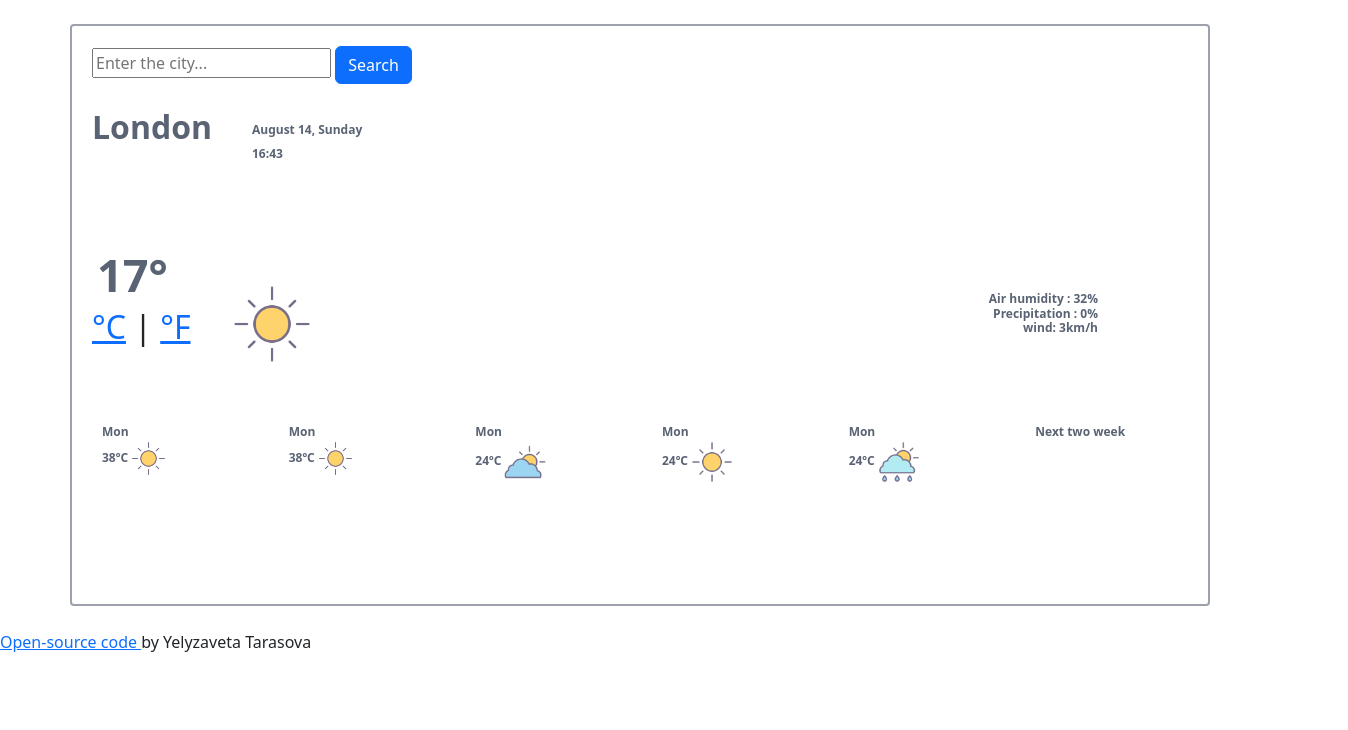
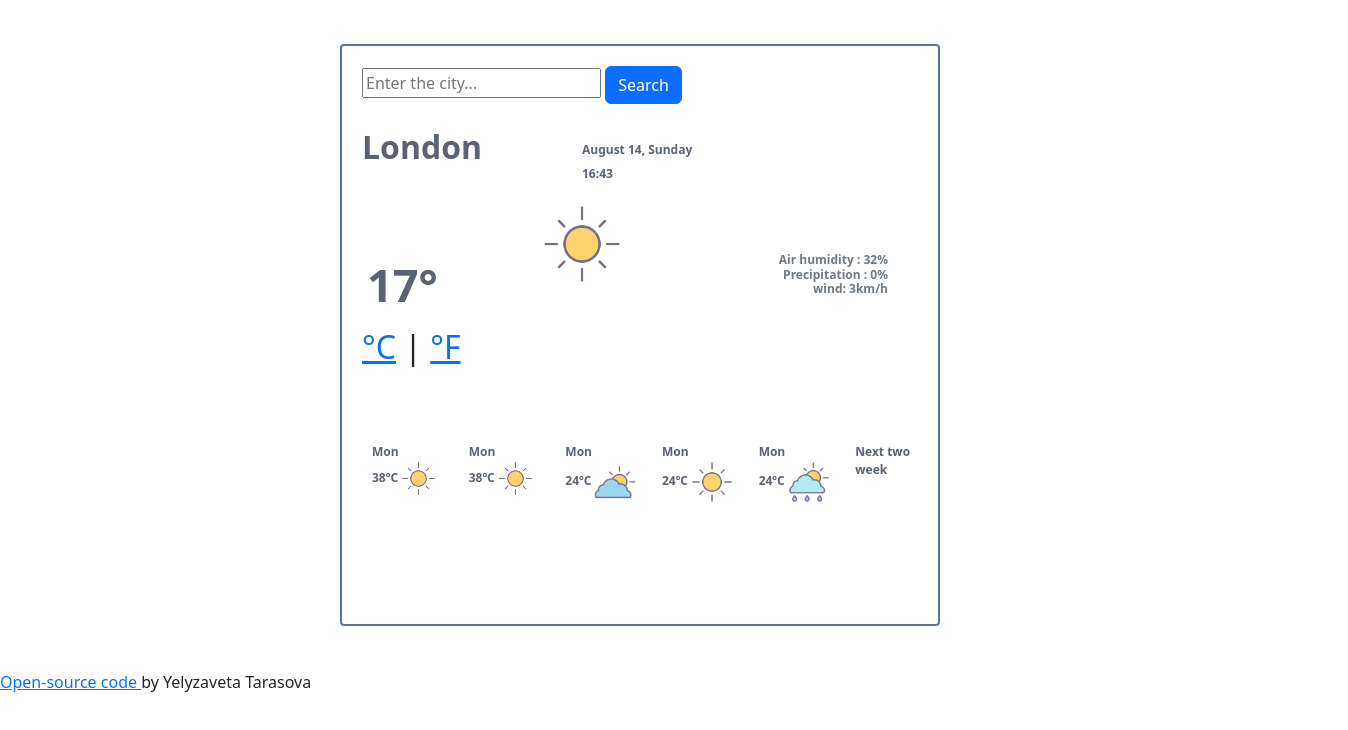
Before and after one commit to Elyzavetka/weather-app-vanilla-js, a website built with Parcel: page index.html in a window 1280 px wide. Shown: the whole page, 1348 px wide, since content can reach past the window. Built offline with nearby package versions, Linux system fonts and the light colour scheme.

Commit message:
Make some style changes.

```diff
--- a/index.html
+++ b/index.html
@@ -19,6 +19,7 @@
   <body>
     <br />
     <div class="container">
+      <div class="weather-app">
 
         <form id="search-form">
             <input type="search" placeholder="Enter the city..." id="city-input" />
@@ -95,6 +96,7 @@
           <br />
         </div>
       </div>
+      </div>
     </div>
     <br>
 
--- a/src/styles.css
+++ b/src/styles.css
@@ -1,12 +1,18 @@
+h1 {
+  color: #596373;
+  font-weight: bold;
+  font-size: 32px;
+}
+
 h3 {
-  color: #596373;
+  color: #707988;
   font-size: 12px;
   text-align: right;
   display: block;
   font-weight: bold;
   position: relative;
-  top: -101px;
-  left: -90px;
+  top: -160px;
+  left: -30px;
 }
 p {
   color: #596373;
@@ -20,25 +26,21 @@ p {
   color: #596373;
   font-size: 45px;
   display: block;
-  top: 10px;
+  top: 0px;
   left: 5px;
 }
 .unit_tempearature {
   color: #6f7b8e;
   font-size: 29px;
 }
-h1 {
-  color: #596373;
-  font-weight: bold;
-  font-size: 32px;
-}
+
 .time {
   color: #596373;
   font-size: 12px;
   font-weight: bold;
   position: relative;
   top: -51px;
-  left: 160px;
+  left: 220px;
 }
 .dateNow {
   color: #596373;
@@ -46,18 +48,16 @@ h1 {
   font-weight: bold;
   position: relative;
   top: -41px;
-  left: 160px;
+  left: 220px;
 }
 .img1 {
   display: block;
   position: relative;
-  top: -160px;
-  left: 140px;
+  top: -260px;
+  left: 180px;
 }
 
 .container {
-  border: 2px solid #9da1ac;
-  border-radius: 4px;
   padding: 20px;
   margin: 0 auto;
 }
@@ -77,3 +77,10 @@ h1 {
   top: -81px;
   left: 10px;
 }
+.weather-app {
+  max-width: 600px;
+  border: 2px solid #5d71aa;
+  border-radius: 4px;
+  padding: 20px;
+  margin: 0 auto;
+}
```
